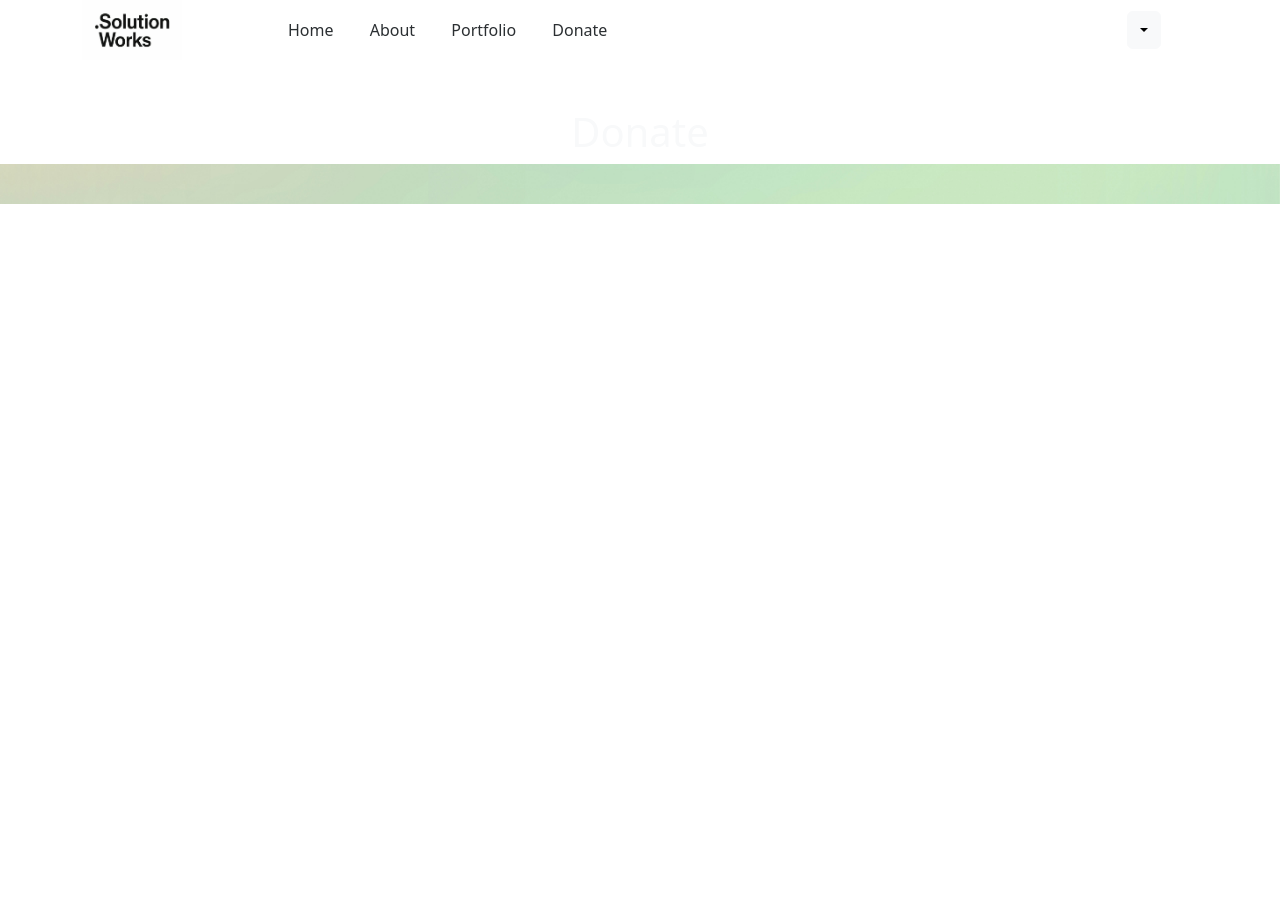
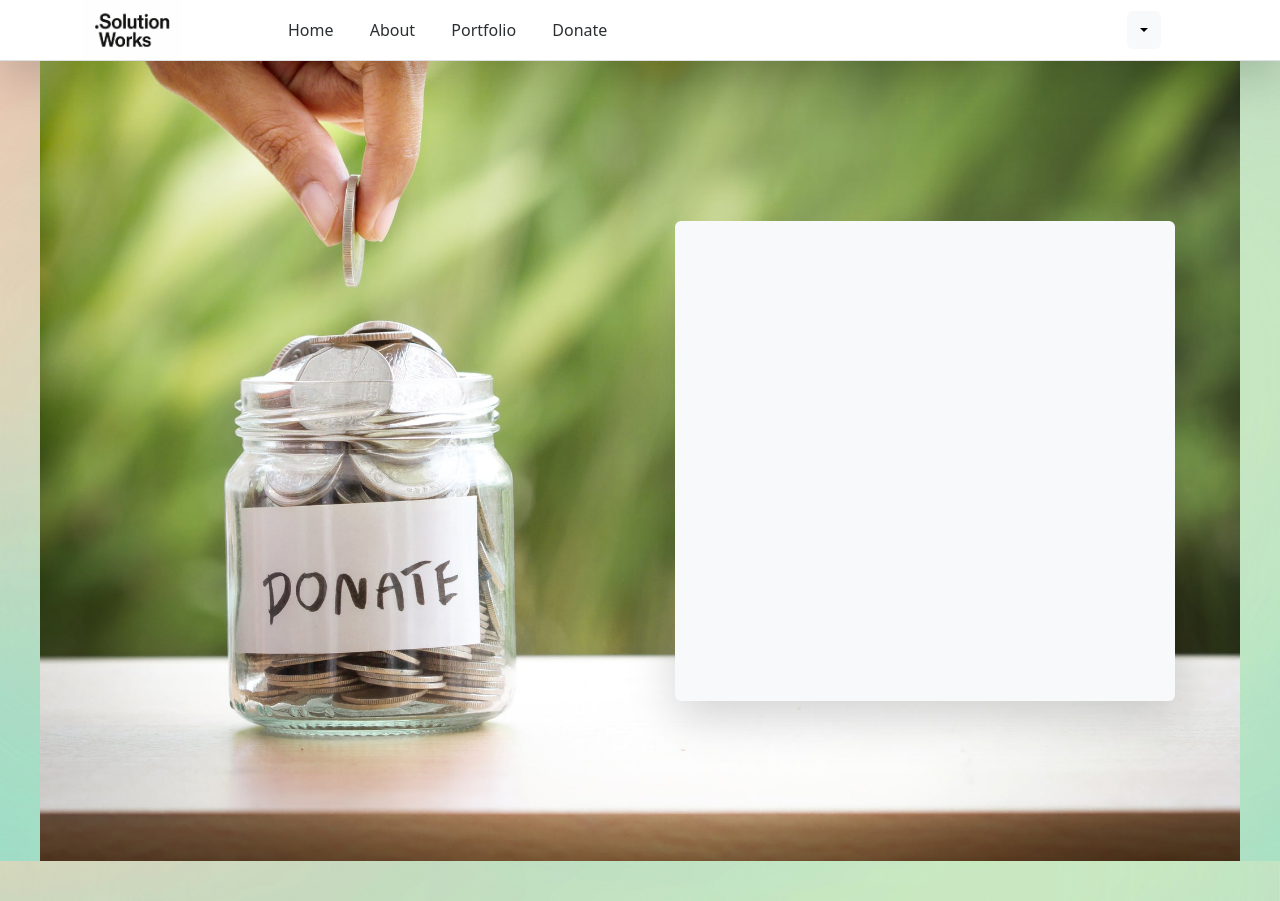
Before and after one commit to phatTchung9999/SolutionWorks_Website, a Django app: page /donate/ in a window 1280 px wide. Before the commit the page ends 204 px from the top, so only its background shows below. Run offline with Django 5.2, Linux system fonts and the light colour scheme.

Commit message:
Update Donation Page

```diff
--- a/myproject/static/css/main.css
+++ b/myproject/static/css/main.css
@@ -1,6 +1,16 @@
 .hero {
   background-image: url("../images/background.jpg");
   background-size: cover;
+  background-attachment: fixed;
+  background-position: center;
+  min-height: 100vh;
+}
+
+.donate_background {
+  background-image: url("../images/donate.jpg");
+  background-attachment: fixed;
+  background-size: contain;
+  background-repeat: no-repeat;
   background-position: center;
   min-height: 100vh;
 }
@@ -12,6 +22,9 @@
   min-height: 20vh;
 }
 
+header {
+  z-index: 1050;
+}
 .footer_1 {
   background-image: url("../images/background.jpg");
   background-position: center;
--- a/myproject/templates/base.html
+++ b/myproject/templates/base.html
@@ -12,9 +12,9 @@
 </head>
 <body>
 
-    <header>
+
         {% include 'partials/_header.html' %}
-    </header>
+
     <main>
 
 
--- a/myproject/templates/main/about.html
+++ b/myproject/templates/main/about.html
@@ -62,9 +62,9 @@
                 <h3>Why Choose Us?</h3>
             </div>
 
-            <div class="row">
+            <div class="row g-1">
                 <div class="col-12 col-lg-6 d-flex align-items-center justify-content-center">
-                    <div class="card hero d-flex align-items-center justify-content-center m-2" style="min-height: 500px; width: 700px;">
+                    <div class="card shadow-lg border-0 hero d-flex align-items-center justify-content-center m-2" style="min-height: 500px; width: 700px;">
                         <div class="text-center">
                             <h2 style="color: #eef6f0;"><em>Because starting a business is hard <br> Your website shouldn’t be.</em></h2>
                         </div>
--- a/myproject/templates/main/donate.html
+++ b/myproject/templates/main/donate.html
@@ -3,11 +3,34 @@
 
 
 {% block content %}
-<div class="container">
-    <div class="row">
-    <h1 class="text-center text-light mt-5">
-        Donate
-    </h1>
-    </div>
-</div>
+<section class="hero">
+    <section class="d-none d-lg-block donate_background" >
+        <div class="container">
+            <div class="row">
+                <div class="col-12 col-lg-6 offset-lg-6 d-flex align-items-center justify-content-center" style="min-height: 100vh;">
+                    <div class="card bg-light shadow-lg border-0" style="height: 60vh; width: 500px;">
+
+                    </div>
+                </div>
+            </div>
+        </div>
+    </section>
+    <section class="d-block d-lg-none" style="min-height: 100vh;" >
+        <div class="container">
+            <br><br><br><br>
+            <div class="row" style="height: 50px;">
+                <h1 class="text-center">Make the donation</h1>
+            </div>
+            <br><br>
+            <div class="row d-flex align-items-start justify-content-center" style="height: 70vh;">
+
+                <div class="col-12">
+                    <div class="card bg-dark shadow-lg border-0" style="height: 60vh; width: 500px;">
+
+                    </div>
+                </div>
+            </div>
+        </div>
+    </section>
+</section>
 {% endblock %}
--- a/myproject/templates/partials/_header.html
+++ b/myproject/templates/partials/_header.html
@@ -1,6 +1,6 @@
 {% load static %}
 
-
+<header class="sticky-top bg-white border-bottom shadow-lg">
     <div class="container">
 
         <div class="row align-items-center">
@@ -51,3 +51,4 @@
         </div>
 
     </div>
+</header>
```
Also changed, not shown: myproject/static/images/1.jpg (added), myproject/static/images/donate.jpg (added), myproject/static/images/donate_background.jpg (added). Lines whose indentation alone changed are shown as unchanged.
